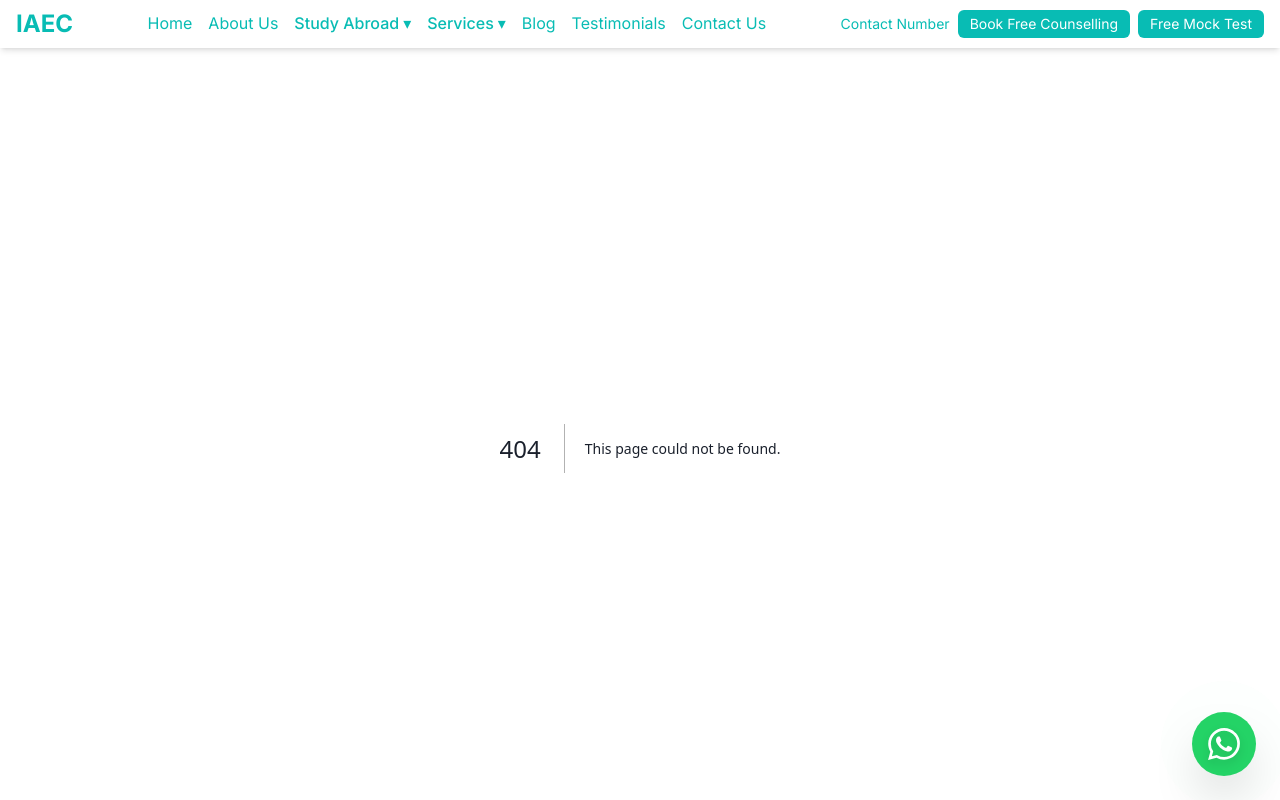
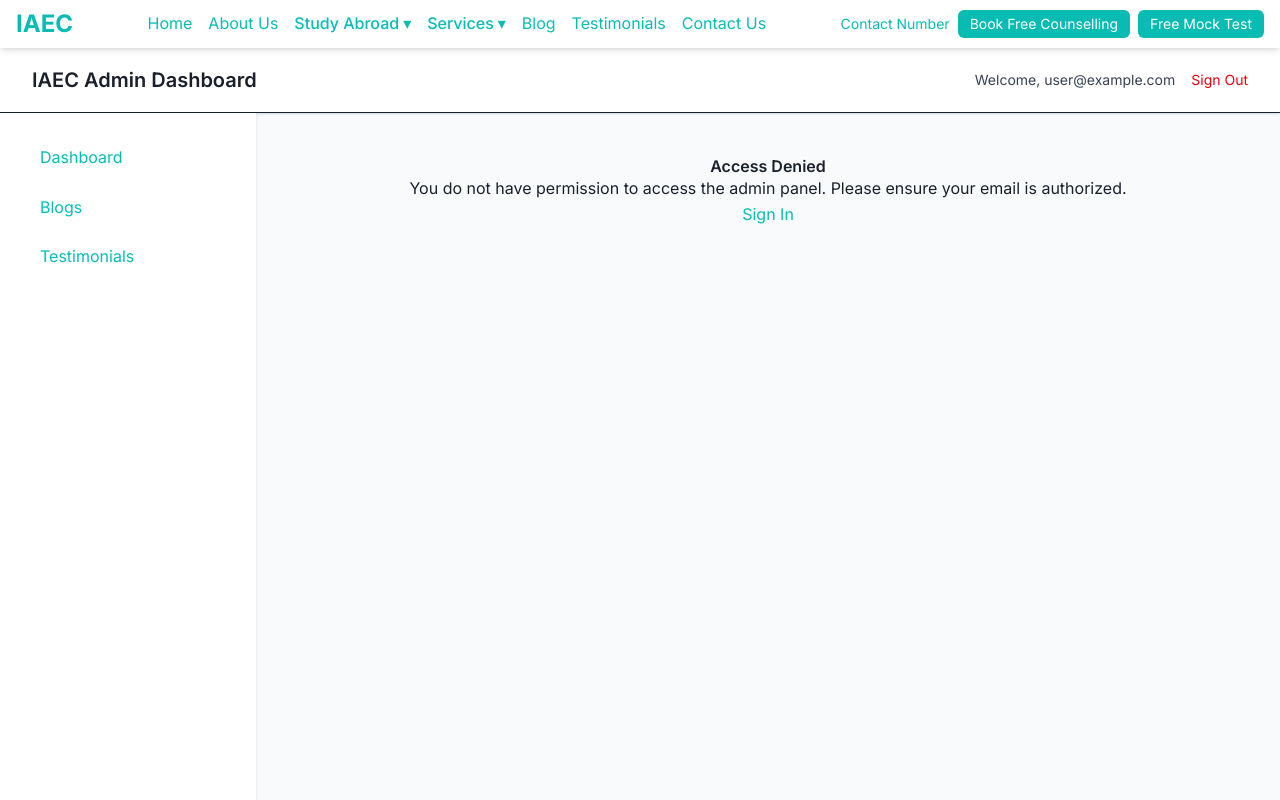
Before and after one commit to KartavyaDikshit/IAEC, a Next.js app: page /admin/error in a window 1280 px wide. Before the commit this address had no page. Shown: the top 800 px of the page. Built offline with nearby package versions, Linux system fonts and the light colour scheme; no server answers; sample sign-in values are in the browser's storage.

Commit message:
Whatsapp BT

```diff
--- /dev/null
+++ b/src/app/admin/error/page.tsx
@@ -0,0 +1,13 @@
+import React from 'react';
+
+const AdminErrorPage = () => {
+  return (
+    <div style={{ padding: '20px', textAlign: 'center' }}>
+      <h1>Access Denied</h1>
+      <p>You do not have permission to access the admin panel. Please ensure your email is authorized.</p>
+      <a href="/api/auth/signin">Sign In</a>
+    </div>
+  );
+};
+
+export default AdminErrorPage;
--- a/src/app/layout.tsx
+++ b/src/app/layout.tsx
@@ -4,7 +4,7 @@ import "./globals.css";
 import Header from "@/components/Header";
 import Footer from "@/components/Footer";
 import SessionProviderWrapper from '@/components/SessionProviderWrapper';
-import WhatsAppChat from '@/components/WhatsAppChat';
+import WhatsAppConditionalRenderer from '@/components/WhatsAppConditionalRenderer';
 
 const inter = Inter({ subsets: ["latin"] });
 
@@ -35,7 +35,7 @@ export default function RootLayout({
             {children}
           </main>
           <Footer />
-          <WhatsAppChat />
+          <WhatsAppConditionalRenderer />
         </SessionProviderWrapper>
       </body>
     </html>
--- a/src/components/WhatsAppChat.tsx
+++ b/src/components/WhatsAppChat.tsx
@@ -18,7 +18,8 @@ interface PlatformInfo {
 export default function WhatsAppChat() {
   const [whatsappData, setWhatsappData] = useState<WhatsAppData | null>(null);
   const [platform, setPlatform] = useState<PlatformInfo | null>(null);
-  const [showInstructions, setShowInstructions] = useState(false);
+
+
 
   useEffect(() => {
     // Detect platform
@@ -56,25 +57,38 @@ export default function WhatsAppChat() {
     let whatsappUrl: string;
 
     if (platform.isMobile) {
-      // Mobile: Use app link with message
+      // Mobile: Try to open app first, with a fallback to wa.me
       whatsappUrl = `whatsapp://send?phone=${cleanNumber}&text=${message}`;
+      window.location.href = whatsappUrl;
 
-      // Fallback to wa.me if app not installed
+      // Fallback to wa.me if app doesn't open after a short delay
       setTimeout(() => {
         window.open(`https://wa.me/${cleanNumber}?text=${message}`, '_blank');
       }, 1000);
+    } else { // Desktop
+      const desktopAppUrl = `whatsapp://send?phone=${cleanNumber}&text=${message}`;
+      const webWhatsAppUrl = `https://web.whatsapp.com/send?phone=${cleanNumber}&text=${message}`;
 
-      window.location.href = whatsappUrl;
-    } else {
-      // Desktop: Always use WhatsApp Web for better message support
-      whatsappUrl = `https://web.whatsapp.com/send?phone=${cleanNumber}&text=${message}`;
-      window.open(whatsappUrl, '_blank');
+      // Attempt to open the desktop app using a temporary anchor tag
+      const a = document.createElement('a');
+      a.href = desktopAppUrl;
+      a.style.display = 'none'; // Hide the anchor tag
+      document.body.appendChild(a);
+      a.click(); // Programmatically click the anchor tag
+      document.body.removeChild(a); // Clean up the anchor tag
 
-      // Show instructions for desktop app users
-      if (platform.isWindows) {
-        setShowInstructions(true);
-        setTimeout(() => setShowInstructions(false), 8000);
-      }
+      // Fallback to WhatsApp Web if the desktop app doesn't launch
+      // Increase timeout to give user more time to respond to "open in app?" prompt
+      setTimeout(() => {
+        window.open(webWhatsAppUrl, '_blank');
+      }, 3000); // Give 3 seconds for the desktop app to potentially launch and for user interaction
+
+      // Show instructions for desktop app users if on Windows
+      // (This block is now empty as showInstructions state and modal were removed)
+      // if (platform.isWindows) {
+      //   setShowInstructions(true);
+      //   setTimeout(() => setShowInstructions(false), 8000);
+      // }
     }
   };
 
@@ -117,40 +131,7 @@ export default function WhatsAppChat() {
         )}
       </div>
 
-      {/* Instructions Modal for Desktop App Users */}
-      {showInstructions && (
-        <div className="fixed inset-0 bg-black bg-opacity-50 flex items-center justify-center z-60 p-4">
-          <div className="bg-white rounded-lg p-6 max-w-md w-full">
-            <h3 className="text-lg font-semibold mb-4 text-gray-800">
-              💡 Using WhatsApp Desktop App?
-            </h3>
-            <p className="text-gray-600 mb-4">
-              If WhatsApp opened in the desktop app without the message, here's what to do:
-            </p>
-            <div className="space-y-2 text-sm text-gray-700 mb-4">
-              <p>1. 📱 Find "iaec consultants Ahmedabad" in your chat list</p>
-              <p>2. 📝 Copy and paste this message:</p>
-              <div className="bg-gray-100 p-3 rounded text-xs font-mono">
-                {whatsappData.message.replace(/\n/g, '\n')}
-              </div>
-            </div>
-            <div className="flex space-x-3">
-              <button
-                onClick={copyMessage}
-                className="flex-1 bg-[#25D366] text-white py-2 px-4 rounded hover:bg-[#128C7E] transition-colors"
-              >
-                Copy Message
-              </button>
-              <button
-                onClick={() => setShowInstructions(false)}
-                className="flex-1 bg-gray-300 text-gray-700 py-2 px-4 rounded hover:bg-[#06a599] transition-colors"
-              >
-                Got it!
-              </button>
-            </div>
-          </div>
-        </div>
-      )}
+
     </>
   );
 }
--- /dev/null
+++ b/src/components/WhatsAppConditionalRenderer.tsx
@@ -0,0 +1,15 @@
+'use client';
+
+import { usePathname } from 'next/navigation';
+import WhatsAppChat from './WhatsAppChat';
+
+export default function WhatsAppConditionalRenderer() {
+  const pathname = usePathname();
+  const isAdminPage = pathname.startsWith('/admin');
+
+  if (isAdminPage) {
+    return null;
+  }
+
+  return <WhatsAppChat />;
+}
```
